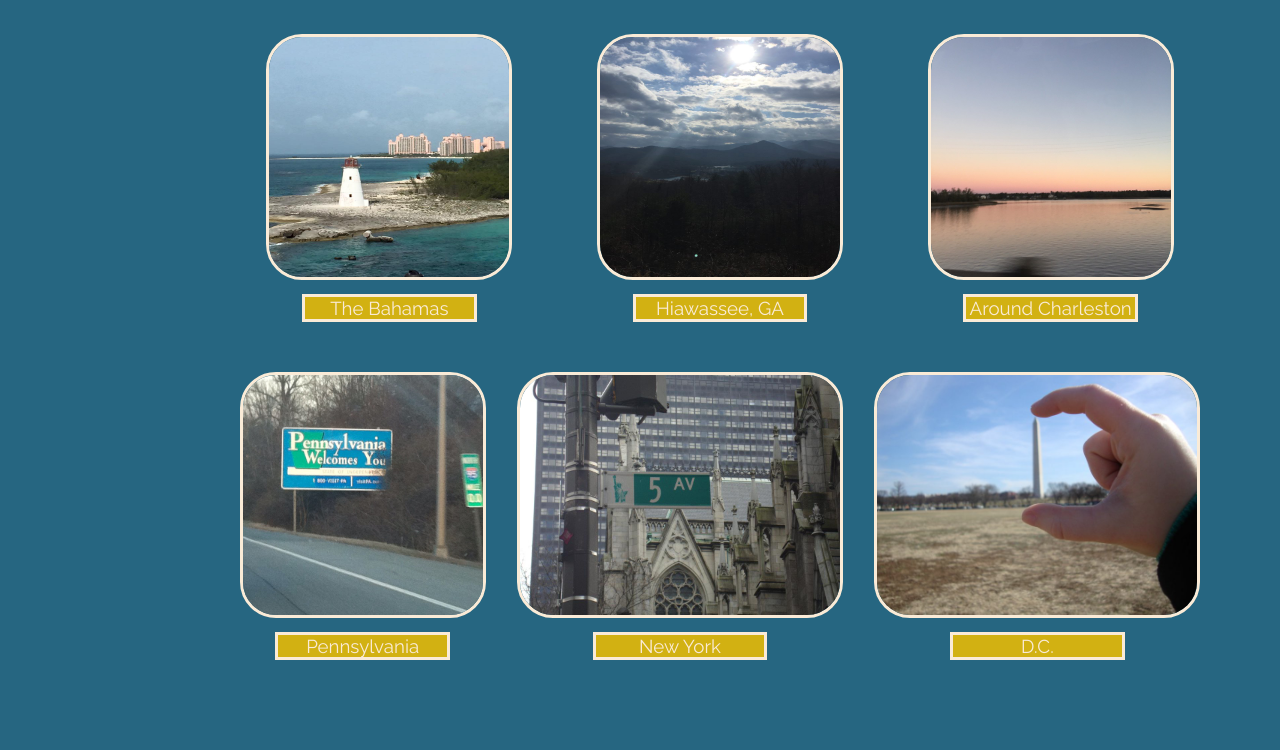
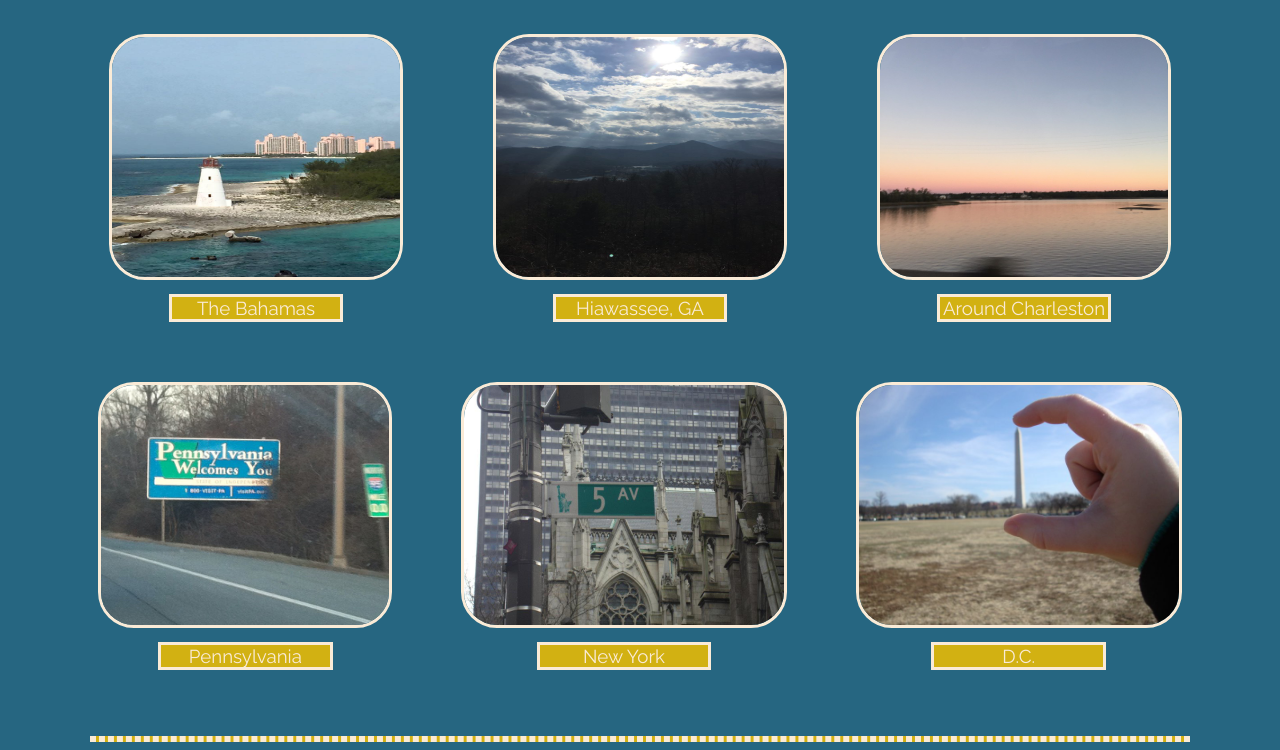
Before and after one commit to aschuff/hw11-photo-album-refactor, a website: page index.html in a window 1280 px wide. Shown: the part 113-863 px from the top of the page. Drawn offline with nearby package versions, Linux system fonts and the light colour scheme.

Commit message:
all events work. styled too.

```diff
--- a/app.js
+++ b/app.js
@@ -97,6 +97,7 @@ var albumsPage = {
         $('.photoZoom').hide();
         $('input').removeClass('hidden').show();
         $('.photo').remove();
+        $('.sidebar').hide();
       })
     },
     templification: function(template) {
--- a/index.html
+++ b/index.html
@@ -33,6 +33,8 @@
       <section class="photoZoom">
 
       </section>
+      <footer>
+      </footer>
     </div>
     <script src="node_modules/jquery/dist/jquery.js"></script>
     <script src="node_modules/underscore/underscore.js"></script>
--- a/styles.css
+++ b/styles.css
@@ -1,4 +1,3 @@
-
 body {
   margin-left: 5%;
   margin-right: 5%;
@@ -39,7 +38,7 @@ input:hover {
   opacity: .7;
 }
 aside {
-  width: 13%;
+  width: 11.7%;;
   height: 15em;
   background-color: #D2B112;
   margin-right: 0;
@@ -65,7 +64,7 @@ li:hover {
     flex-wrap: wrap;
     justify-content: space-around;
     position: relative;
-    padding-left: 10em;
+    margin: 0 auto;
   }
   section.albumThumbnails.active {
     display: flex;
@@ -73,7 +72,8 @@ li:hover {
     flex-wrap: wrap;
     justify-content: space-around;
     position: relative;
-    padding-left: 10em;
+    width: 82%;
+    left: 14em;
   }
   section.photoZoom.active {
     display: flex;
@@ -84,7 +84,7 @@ li:hover {
     padding-left: 10em;
   }
   img{
-    min-width: 15em;
+    min-width: 18em;
     max-height: 15em;
     margin-left: 20%;
     border: antiquewhite solid;
@@ -109,3 +109,9 @@ h3:hover {
     opacity: .7;
     cursor: pointer;
   }
+  footer {
+    margin: 0 auto;
+    width: 95%;
+    border: dashed antiquewhite;
+    background-color: #D2B112;
+  }
```
Also changed, not shown: 1 other file.
